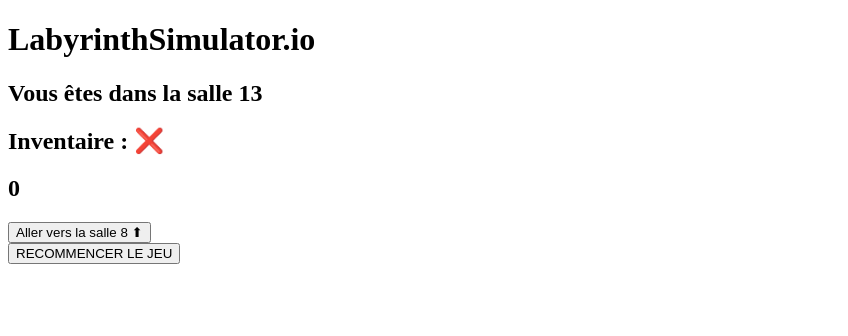
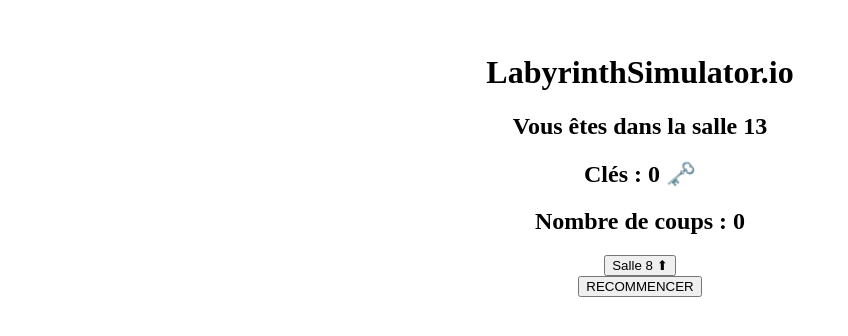
Before and after one commit to evanfayemendy28-lang/labyrinthe, a PHP site: page / in a window 1280 px wide. Shown: the top 336 px of the page, without its empty margins (0-848 px from the left). Run offline with PHP 8.4, Linux system fonts and the light colour scheme; data comes from the database, SQL or seed files in the repository; both versions use the stored data as it was after the commit.

Commit message:
base donne

```diff
--- a/exemple sqlite.php
+++ b/exemple sqlite.php
@@ -1,123 +1,167 @@
 <?php
 session_start();
-
-//Documentation php pour sqlite : https://www.php.net/manual/en/book.sqlite3.php
 
 $bdd_fichier = 'labyrinthe.db';
 $sqlite = new SQLite3($bdd_fichier);
 
+if (isset($_GET['reset'])) {
+    $_SESSION['nombre_coup'] = 0;
+    $_SESSION['nombre_cle'] = 0;
+    $_SESSION['cle'] = [];
+    header("Location: ?");
+    exit;
+}
+$listemeilleurjoueur = "SELECT Nom_joueur, score FROM JOUEUR order by score limit 10 ";
+$res_liste = $sqlite->query($listemeilleurjoueur);
+
+if (isset($_POST['name'])) {
+    $nom = $_POST['name'];
+    $score = $_POST['score'];
+    $nomintable = false;
+
+    while ($joueur = $res_liste->fetchArray(SQLITE3_ASSOC)) {
+        if ($nom == $joueur['Nom_joueur']){
+            $nomintable = true;
+        }
+    }
+    if ($nomintable == false) {
+        $ajoutjoueur = $sqlite->prepare("INSERT INTO JOUEUR (Nom_joueur, score) VALUES (:nom, :score)");
+        $ajoutjoueur->bindValue(':nom', $nom, SQLITE3_TEXT);
+        $ajoutjoueur->bindValue(':score', $score, SQLITE3_INTEGER);
+        $ajoutjoueur->execute();
+    }
+    else {
+        $majjoueur = $sqlite->prepare("UPDATE JOUEUR SET score = :score WHERE Nom_joueur = :nom");
+        $majjoueur->bindValue(':score', $score, SQLITE3_INTEGER);
+        $majjoueur->bindValue(':nom', $nom, SQLITE3_TEXT);
+        $majjoueur->execute();
+
+    }
+    echo "<h2>Score enregistré ! Bravo $nom 🎉</h2>";
+}
 $sql_depart = "SELECT id FROM couloir WHERE type = 'depart'";
 $res_depart = $sqlite->query($sql_depart);
 $row_depart = $res_depart->fetchArray(SQLITE3_ASSOC);
 $debut = $row_depart['id'];
 
-if (isset($_GET['reset'])) {
-    $_SESSION['nombre_coup'] = 0;
-    header("Location: ?id=$debut");
+if (!isset($_SESSION['nombre_coup'])) $_SESSION['nombre_coup'] = 0;
+if (!isset($_SESSION['nombre_cle'])) $_SESSION['nombre_cle'] = 0;
+if (!isset($_SESSION['cle'])) $_SESSION['cle'] = [];
+
+$nombre_coup = $_SESSION['nombre_coup'];
+$nombre_cle  = $_SESSION['nombre_cle'];
+$listecle    = $_SESSION['cle'];
+
+$depart_id = isset($_GET['id']) ? $_GET['id'] : $debut;
+
+if (isset($_GET["usekey"]) && $_GET["usekey"] == 1 && $nombre_cle > 0) {
+    $nombre_cle -= 1;
+}
+$sql_cle = "SELECT type FROM couloir WHERE id = $depart_id";
+$res_cle = $sqlite->query($sql_cle);
+$cle_cle = $res_cle->fetchArray(SQLITE3_ASSOC);
+
+echo "<!DOCTYPE html><html lang='fr'><head><meta charset='UTF-8'><title>LabyrinthSimulator</title>";
+echo "<link rel='stylesheet' href='style.css'>";
+echo "</head><body>";
+echo "<h1>LabyrinthSimulator.io</h1>";
+
+
+if ($cle_cle['type'] == 'sortie') {
+
+    echo "<h1>VOUS AVEZ GAGNÉ LE JEU !! 🎉</h1>";
+    echo "<h1>VOTRE SCORE : $nombre_coup</h1>";
+
+    echo "
+    <form method='POST'>
+        <label>Entrez votre nom :</label><br>
+        <input type='text' name='name' required>
+        <input type='hidden' name='score' value='$nombre_coup'>
+        <button type='submit'>Enregistrer le score</button>
+    </form>
+    ";
+
+    echo "<a href='?reset=1'><button>REJOUER</button></a>";
+
+    while ($joueur = $res_liste->fetchArray(SQLITE3_ASSOC)) {
+
+
+        echo" <h2> - $joueur[Nom_joueur] : $joueur[score] </h2>";
+
+    }
+    echo "</body></html>";
     exit;
 }
 
-if (!isset($_SESSION['nombre_coup'])) {
-    $_SESSION['nombre_coup'] = 0;
-}
-$nombre_coup = $_SESSION['nombre_coup'];
 
-if (isset($_GET['id'])) {
-    $depart_id = $_GET['id'];
-} else {
-    $depart_id = $debut;
+echo "<h2>Vous êtes dans la salle $depart_id</h2>";
+
+$direction = [
+    "N" => "⬆",
+    "S" => "⬇",
+    "E" => "➡",
+    "O" => "⬅"
+];
+
+
+if ($cle_cle['type'] == 'cle' && !in_array($depart_id, $listecle)) {
+    $nombre_cle += 1;
+    $listecle[] = $depart_id;
+    echo "<p><strong>Vous trouvez une clé ! 🗝️</strong></p>";
 }
 
-if ($nombre_coup == 0) {
-    $cle = false;
-}
+
+echo "<h2>Clés : $nombre_cle 🗝️</h2>";
+echo "<h2>Nombre de coups : $nombre_coup</h2>";
+
+$nombre_coup++;
+
 
 $sql_possible = 'SELECT * FROM passage';
 $result_passage = $sqlite->query($sql_possible);
 
-$sql_couloir = 'SELECT * FROM couloir';
-$result_couloir = $sqlite->query($sql_couloir);
-
-echo "<!DOCTYPE html>\n";
-echo "<html lang=\"fr\"><head><meta charset=\"UTF-8\">\n";
-echo "<title>Liste des couloirs</title>\n";
-echo "</head>\n";
-
-echo "<body>\n";
-echo "<h1>LabyrinthSimulator.io</h1>\n";
-echo "<h2>Vous êtes dans la salle $depart_id</h2>\n";
-
-$direction = [
-    "N" => "⬆",
-    "S" => "⬇",
-    "E"=> "➡",
-    "O"=> "⬅"
-];
-
-$sql_cle = "SELECT type FROM couloir WHERE id = $depart_id";
-$res_cle = $sqlite->query($sql_cle);
-$cle_cle = $res_cle->fetchArray(SQLITE3_ASSOC);
-
-
-if ($cle_cle && $cle_cle['type'] == 'cle') {
-    $cle = true;
-}
-
-if ($cle == true ){
-    echo "<h2>Inventaire : 🗝️ </h2>\n";
-}
-else {
-    echo "<h2>Inventaire : ❌ </h2>\n";
-}
-
-echo "<h2>$nombre_coup</h2>\n";
-
-$nombre_coup += 1;
-
 while ($passage = $result_passage->fetchArray(SQLITE3_ASSOC)) {
 
     if ($passage['couloir1'] == $depart_id) {
-        $dir = $direction[$passage['position2']];
+
+        $dir  = $direction[$passage['position2']];
         $dest = $passage['couloir2'];
-        $type_sql = $passage['type'];
 
-        if ($type_sql == 'grille') {
-            if ($cle == false) {
-                echo "<button type='button'>Il faut une clé pour aller vers la salle $dest $dir</button><br>\n";
+        if ($passage['type'] == 'grille') {
+            if ($nombre_cle == 0) {
+                echo "<button>Il faut une clé → salle $dest $dir</button><br>";
             } else {
-                echo "<a href='?id=$dest'><button>Vous ouvrez la grille et allez vers la salle $dest $dir</button></a><br>\n";
-                $cle = false;
+                echo "<a href='?id=$dest&usekey=1'><button>Ouvrir grille → $dest $dir</button></a><br>";
             }
-        }
-        else {
-            echo "<a href='?id=$dest'><button>Aller vers la salle $dest $dir</button></a><br>\n";
+        } else {
+            echo "<a href='?id=$dest'><button>Salle $dest $dir</button></a><br>";
         }
     }
 
     if ($passage['couloir2'] == $depart_id) {
-        $dir = $direction[$passage['position1']];
+
+        $dir  = $direction[$passage['position1']];
         $dest = $passage['couloir1'];
-        $type_sql = $passage['type'];
 
-        if ($type_sql == 'grille') {
-            if ($cle == false) {
-                echo "<button type='button'>Il faut une clé pour aller vers la salle $dest $dir</button><br>\n";
+        if ($passage['type'] == 'grille') {
+            if ($nombre_cle == 0) {
+                echo "<button>Il faut une clé → salle $dest $dir</button><br>";
             } else {
-                echo "<a href='?id=$dest'><button>Vous ouvrez la grille et allez vers la salle $dest $dir</button></a><br>\n";
-                $cle = false;
+                echo "<a href='?id=$dest&usekey=1'><button>Ouvrir grille → $dest $dir</button></a><br>";
             }
         } else {
-            echo "<a href='?id=$dest'><button>Aller vers la salle $dest $dir</button></a><br>\n";
+            echo "<a href='?id=$dest'><button>Salle $dest $dir</button></a><br>";
         }
     }
 }
 
 
+$_SESSION['nombre_cle'] = $nombre_cle;
 $_SESSION['nombre_coup'] = $nombre_coup;
+$_SESSION['cle'] = $listecle;
 
-echo "<a href='?reset=1'><button>RECOMMENCER LE JEU</button></a><br>\n";
-echo "</body>\n";
-echo "</html>\n";
+echo "<a href='?rese t=1'><button>RECOMMENCER</button></a>";
+echo "</body></html>";
 
 $sqlite->close();
 ?>
--- a/style.css
+++ b/style.css
@@ -1,45 +1,19 @@
-/*
+
 
 body {
-    font-family: 'Segoe UI', Tahoma, Geneva, Verdana, sans-serif;
-    background-color: #f0f0f5;
-    color: #333;
     text-align: center;
-    padding: 20px;
+    padding: 25px;
 }
 
 h1 {
-    color: #2c3e50;
-    margin-bottom: 5px;
+
 }
 
 h2 {
-    color: #34495e;
-    margin-bottom: 20px;
+
 }
 
 button {
-    background-color: #3498db;
-    border: none;
-    color: white;
-    padding: 10px 20px;
-    margin: 5px;
-    border-radius: 8px;
-    cursor: pointer;
-    font-size: 16px;
-    transition: background-color 0.3s, transform 0.2s;
+
+
 }
-
-button:hover {
-    background-color: #2980b9;
-    transform: scale(1.05);
-}
-
-button:disabled {
-    background-color: #95a5a6;
-    cursor: not-allowed;
-}
-
-a {
-    text-decoration: none;
-}
```
Also changed, not shown: labyrinthe.db.
